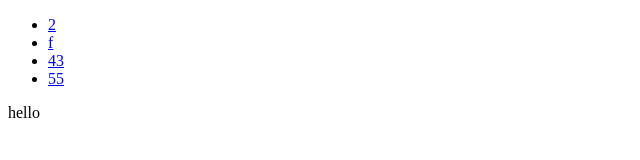
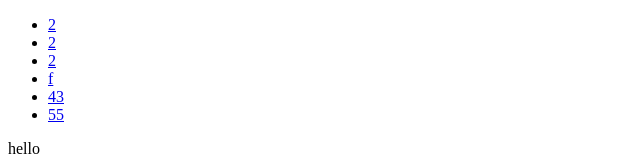
Before and after one commit to NissimBet/en-la-frontera, a Next.js app: page / in a window 1280 px wide. Shown: the top 160 px of the page, without its empty margins (0-640 px from the left). Built offline with nearby package versions, Linux system fonts and the light colour scheme.

Commit message:
otra prueba

```diff
--- a/pages/index.tsx
+++ b/pages/index.tsx
@@ -7,6 +7,8 @@ export default () => {
       <ul>
 
       <li><Link href="/blogs/2">2</Link></li>
+      <li><Link href="/blogs/2">2</Link></li>
+      <li><Link href="/blogs/2">2</Link></li>
       <li><Link href="/blogs/f">f</Link></li>
       <li><Link href="/blogs/43">43</Link></li>
       <li><Link href="/blogs/55">55</Link></li>
```
Also changed, not shown: 1 other file (tests, documents, lock files or other folders).
